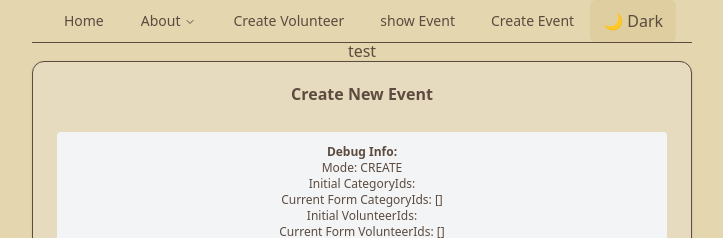
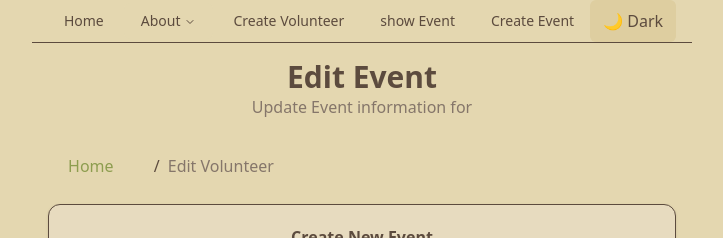
Before and after one commit to manny-torres-02/Capstone_Manuel_Torres, a React (Vite) app in the folder frontend/: page /1/editEvent in a window 1280 px wide. Shown: the top 238 px of the page, without its empty margins (278-1001 px from the left). Built offline with nearby package versions, Linux system fonts and the light colour scheme; no server answers.

Commit message:
update the basic bits and ends of the form, pull directly from the volunteer form and adjust

```diff
--- a/frontend/src/pages/EditEvent/EditEventPage.jsx
+++ b/frontend/src/pages/EditEvent/EditEventPage.jsx
@@ -1,14 +1,120 @@
 import React, { useState, useEffect } from "react";
 import axios from "axios";
-import EditEvent from "../../components/EditEvent/EditEventForm";
+import EditEventForm from "../../components/EditEvent/EditEventForm";
 import DataTable from "../../components/Table/Table";
 import { Edit, Trash2 } from "lucide-react";
+import { useParams, useNavigate } from "react-router-dom";
 
 const EditEventPage = () => {
+  const { id } = useParams();
+  const navigate = useNavigate();
+  const apiURL = import.meta.env.VITE_APP_API_URL || "http://localhost:8080";
+
+  const [eventData, setEventData] = useState(null);
+  const [loading, setLoading] = useState(true);
+  const [error, setError] = useState(null);
+
+  //pull the Data
+  useEffect(() => {
+    const fetchEvent = async () => {
+      if (!id) {
+        setError("No Event ID provided");
+        setLoading(false);
+        return;
+      }
+
+      try {
+        setLoading(true);
+        setError(null);
+
+        console.log(`Fetching event with ID: ${id}`);
+        const response = await axios.get(`${apiURL}/events/${id}`);
+
+        console.log("received event data:", response.data);
+        setEventData(response.data);
+      } catch (error) {
+        console.error("Error fetching event:", error);
+
+        if (error.response?.status === 404) {
+          setError("Event not found");
+        } else if (error.response?.status >= 500) {
+          setError("Server error. Please try again later.");
+        } else {
+          setError("Failed to load Event data");
+        }
+      } finally {
+        setLoading(false);
+      }
+    };
+
+    fetchEvent();
+  }, [id, apiURL]);
+
+  const handleSubmit = async (updatedEvent) => {
+    console.log("Volunteer updated successfully:", updatedEvent);
+
+    // Option 1: Use the returned data
+    if (updatedEvent.categoryIds && updatedEvent.eventIds) {
+      setVolunteerData(updatedEvent);
+      alert("Event updated successfully!");
+    } else {
+      // Try 2: Re-fetch from server to ensure consistency if 1st chance didnt work...
+      try {
+        const response = await axios.get(`${apiURL}/events/${id}`);
+        setVolunteerData(response.data);
+        alert("Event updated successfully!");
+      } catch (error) {
+        console.error("Error re-fetching event:", error);
+        alert("Update successful, but failed to refresh data");
+      }
+    }
+  };
+
+  const handleCancel = () => {
+    console.log("Edit cancelled");
+    // Navigate back to home page
+    navigate("/");
+  };
+
   return (
     <>
-      <h1> test</h1>
-      <EditEvent />
+      <div className="edit-Event-page">
+        <div className="container mx-auto p-4">
+          {/* Header */}
+          <div className="mb-6">
+            <h1 className="text-3xl font-bold">Edit Event</h1>
+            <p className="text-muted-foreground">
+              Update Event information for {eventData?.name}
+            </p>
+          </div>
+
+          {/* TODO: Navigtional Breadcrumbs Keep or throw out... */}
+          <nav className="flex mb-4" aria-label="Breadcrumb">
+            <ol className="inline-flex items-center space-x-1 md:space-x-3">
+              <li className="inline-flex items-center">
+                <button
+                  onClick={() => navigate("/")}
+                  className="text-primary hover:text-primary/80"
+                >
+                  Home
+                </button>
+              </li>
+              <li>
+                <div className="flex items-center">
+                  <span className="mx-2">/</span>
+                  <span className="text-muted-foreground">Edit Volunteer</span>
+                </div>
+              </li>
+            </ol>
+          </nav>
+
+          <EditEventForm
+            initialData={eventData}
+            onSubmit={handleSubmit}
+            onCancel={handleCancel}
+          />
+        </div>
+      </div>
     </>
   );
 };
--- a/frontend/src/pages/EditVolunteer/EditVolunteerPage.jsx
+++ b/frontend/src/pages/EditVolunteer/EditVolunteerPage.jsx
@@ -53,12 +53,12 @@ const EditVolunteerPage = () => {
   const handleSubmit = async (updatedVolunteer) => {
     console.log("Volunteer updated successfully:", updatedVolunteer);
 
-    // Option 1: Use the returned data
+    // Try 1: Use the returned data
     if (updatedVolunteer.categoryIds && updatedVolunteer.eventIds) {
       setVolunteerData(updatedVolunteer);
       alert("Volunteer updated successfully!");
     } else {
-      // Option 2: Re-fetch from server to ensure consistency
+      // Try 2: Re-fetch from server to ensure consistency if 1st chance didnt work...
       try {
         const response = await axios.get(`${apiURL}/volunteers/${id}`);
         setVolunteerData(response.data);
```
